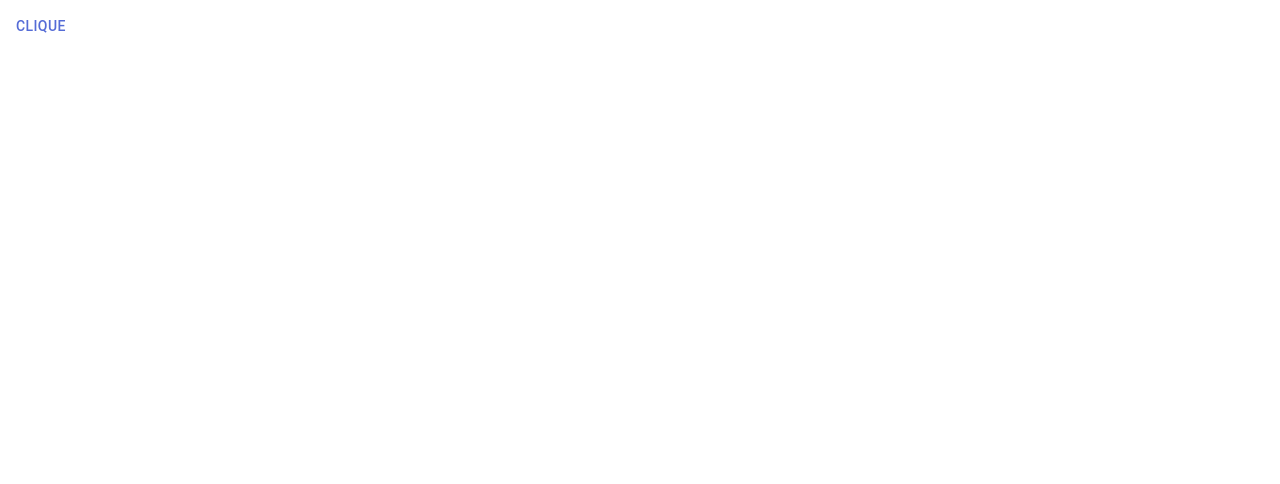
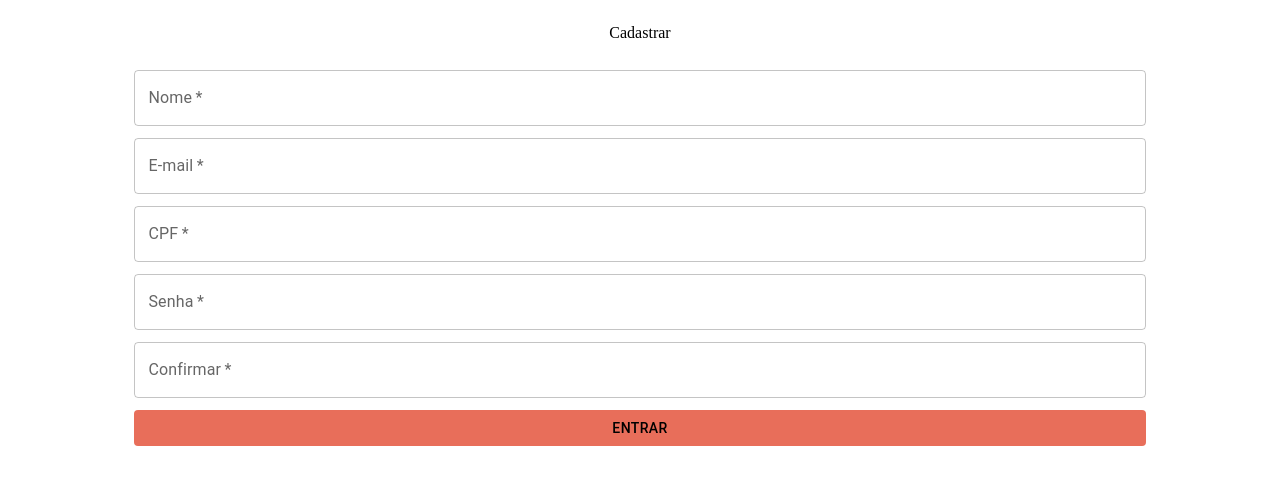
Before and after one commit to favouritegirl/Rappi4, a React (Create React App) app: page /singUp in a window 1280 px wide. Shown: the top 484 px of the page. Built offline with nearby package versions, Linux system fonts and the light colour scheme.

Commit message:
criado pagina de cadastro

```diff
--- a/src/Pages/Login/Login.js
+++ b/src/Pages/Login/Login.js
@@ -26,7 +26,6 @@ const Login = () => {
     await axios
       .post(`${BASE_URL}/login`, body)
       .then((res) => {
-        console.log(res.data.token);
         localStorage.setItem("token", res.data.token)
         goToFeed(navigate)
       })
--- a/src/Pages/Login/styled.js
+++ b/src/Pages/Login/styled.js
@@ -2,7 +2,7 @@ import styled from "styled-components"
 import { Button } from "@mui/material";
 
 export const Main = styled.div`
-  padding: 10px;
+  /* padding: 10px; */
   width: 100%;
   height: 100vh;
   display: flex;
--- a/src/Pages/SignUp/SingUp.js
+++ b/src/Pages/SignUp/SingUp.js
@@ -1,12 +1,124 @@
-import { Button } from '@mui/material'
-import React from 'react'
+import { TextField } from "@mui/material";
+import axios from "axios";
+import React, { useState } from "react";
+import { useNavigate } from "react-router-dom";
+import { BASE_URL } from "../../Constants/url";
+import { useForm } from "../../Hooks/useForm";
+import { goToSingUpAdress } from "../../Routes/coordinator";
+import { ButtonStyled, Form, Main, Title } from "./styled";
 
 const SingUp = () => {
+  const [confirmPassword, setConfirmPassword] = useState("");
+  const [checkErrPass, SetCheckErrPass] = useState(false);
+
+  const navigate = useNavigate();
+
+  const { form, onChange, clean } = useForm({
+    name: "",
+    email: "",
+    cpf: "",
+    password: "",
+  });
+
+  const cpfMask = (value) => {
+    return value
+      .replace(/\D/g, "")
+      .replace(/(\d{3})(\d)/, "$1.$2")
+      .replace(/(\d{3})(\d)/, "$1.$2")
+      .replace(/(\d{3})(\d{1,2})$/, "$1-$2")
+      .replace(/(-\d{2})\d+?$/, "$1");
+  };
+
+  const onSubmitForm = (event) => {
+    event.preventDefault();
+    if (form.password !== confirmPassword) {
+      SetCheckErrPass(true);
+    } else {
+      SetCheckErrPass(false);
+      registerUser();
+    }
+  };
+
+  const registerUser = async () => {
+    await axios
+      .post(`${BASE_URL}/signup`, form)
+      .then((res) => {
+        localStorage.setItem("token", res.data.token);
+        clean();
+        alert("Usuário cadastrado com sucesso.");
+        goToSingUpAdress(navigate);
+      })
+      .catch((err) => {
+        alert(err.response.data.message);
+      });
+  };
+
   return (
-    <div>
-      <Button>Clique</Button>
-    </div>
-  )
-}
+    <Main>
+      <Title>Cadastrar</Title>
+      <Form onSubmit={onSubmitForm}>
+        <TextField
+          id="outlined-basic"
+          name="name"
+          label={"Nome"}
+          type={"text"}
+          variant="outlined"
+          placeholder="Nome completo"
+          value={form.name}
+          onChange={onChange}
+          required
+        />
+        <TextField
+          id="outlined-basic"
+          name="email"
+          label={"E-mail"}
+          type={"email"}
+          variant="outlined"
+          placeholder="email@email.com"
+          value={form.email}
+          onChange={onChange}
+          required
+        />
+        <TextField
+          id="outlined-basic"
+          name="cpf"
+          label={"CPF"}
+          type={"text"}
+          variant="outlined"
+          placeholder="000.000.000-00"
+          value={cpfMask(form.cpf)}
+          onChange={onChange}
+          required
+        />
+        <TextField
+          id="outlined-password-input"
+          name="password"
+          label={"Senha"}
+          type={"password"}
+          autoComplete="current-password"
+          placeholder="Mínimo 6 caracteres"
+          value={form.password}
+          onChange={onChange}
+          inputProps={{ minLength: 6, title: "Senha mínima 6 caracteres" }}
+          required
+        />
+        <TextField
+          error={checkErrPass}
+          helperText={checkErrPass ? "Senhas não correspondem" : ""}
+          id="outlined-password-input"
+          label={"Confirmar"}
+          type={"password"}
+          autoComplete="current-password"
+          placeholder="Confirmar senha"
+          value={confirmPassword}
+          onChange={(e) => setConfirmPassword(e.target.value)}
+          inputProps={{ minLength: 6, title: "Senha mínima 6 caracteres" }}
+          required
+        />
+        <ButtonStyled type="submit"> Entrar</ButtonStyled>
+      </Form>
+    </Main>
+  );
+};
 
-export default SingUp
+export default SingUp;
--- a/src/Pages/SignUp/styled.js
+++ b/src/Pages/SignUp/styled.js
@@ -0,0 +1,30 @@
+import styled from "styled-components";
+import { Button } from "@mui/material";
+
+export const Main = styled.div`
+  width: 100%;
+  height: 100vh;
+  display: flex;
+  flex-direction: column;
+  align-items: center;
+`;
+
+export const Title = styled.p`
+  font-size: 1rem;
+`;
+
+export const Form = styled.form`
+  display: flex;
+  flex-direction: column;
+  height: 50%;
+  width: 80%;
+  justify-content: space-evenly;
+`;
+
+export const ButtonStyled = styled(Button)`
+  && {
+    background-color: #e86e5a;
+    color: #000000;
+    width: 100%;
+  }
+`;
```
